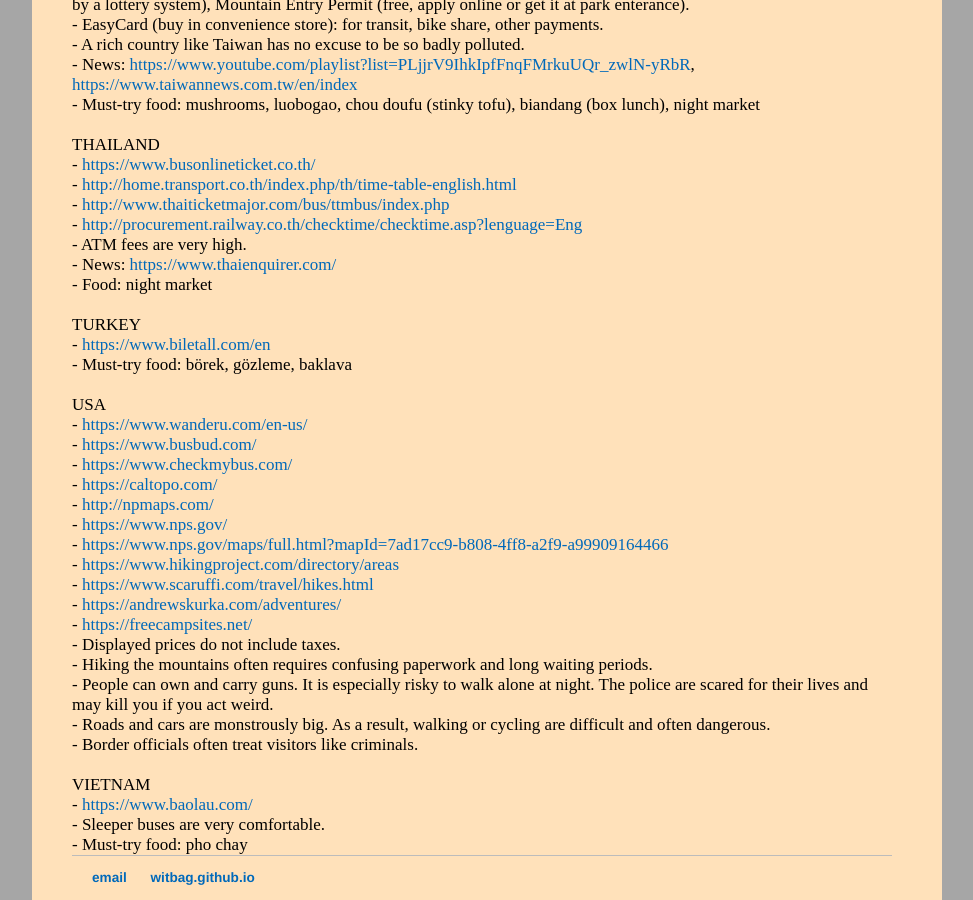
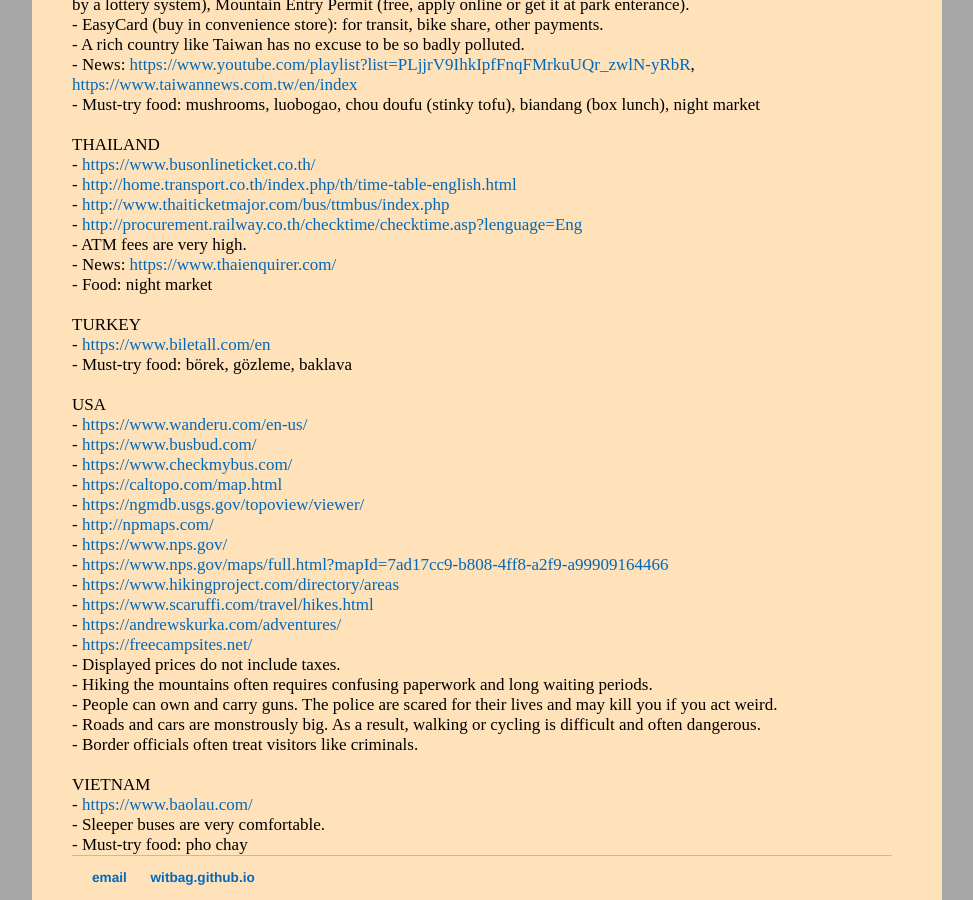
Before and after one commit to witbag/witbag.github.io, a Jekyll site: the page built from travel/notes.html, in a window 1280 px wide and 900 px high, scrolled down 5094 px. Shown: the whole window, without its empty margins (153-1126 px from the left). Built offline with Jekyll 4.4.1, drawn with Linux system fonts in a browser that asks for light colours.

Commit message:
Update notes.html

```diff
--- a/travel/notes.html
+++ b/travel/notes.html
@@ -254,7 +254,8 @@
 - <a href="https://www.wanderu.com/en-us/" target=_blank>https://www.wanderu.com/en-us/</a><br />
 - <a href="https://www.busbud.com/" target=_blank>https://www.busbud.com/</a><br />
 - <a href="https://www.checkmybus.com/" target=_blank>https://www.checkmybus.com/</a><br />
-- <a href="https://caltopo.com/" target=_blank>https://caltopo.com/</a><br />
+- <a href="https://caltopo.com/map.html" target=_blank>https://caltopo.com/map.html</a><br />
+- <a href="https://ngmdb.usgs.gov/topoview/viewer/" target=_blank>https://ngmdb.usgs.gov/topoview/viewer/</a><br />
 - <a href="http://npmaps.com/" target=_blank>http://npmaps.com/</a><br />
 - <a href="https://www.nps.gov/" target=_blank>https://www.nps.gov/</a><br />
 - <a href="https://www.nps.gov/maps/full.html?mapId=7ad17cc9-b808-4ff8-a2f9-a99909164466" target=_blank>https://www.nps.gov/maps/full.html?mapId=7ad17cc9-b808-4ff8-a2f9-a99909164466</a><br />
@@ -264,8 +265,8 @@
 - <a href="https://freecampsites.net/" target=_blank>https://freecampsites.net/</a><br />
 - Displayed prices do not include taxes.<br>
 - Hiking the mountains often requires confusing paperwork and long waiting periods.<br>
-- People can own and carry guns. It is especially risky to walk alone at night. The police are scared for their lives and may kill you if you act weird.<br>
-- Roads and cars are monstrously big. As a result, walking or cycling are difficult and often dangerous.<br>
+- People can own and carry guns. The police are scared for their lives and may kill you if you act weird.<br>
+- Roads and cars are monstrously big. As a result, walking or cycling is difficult and often dangerous.<br>
 - Border officials often treat visitors like criminals.<br>
 <br>
 VIETNAM<br>
```
